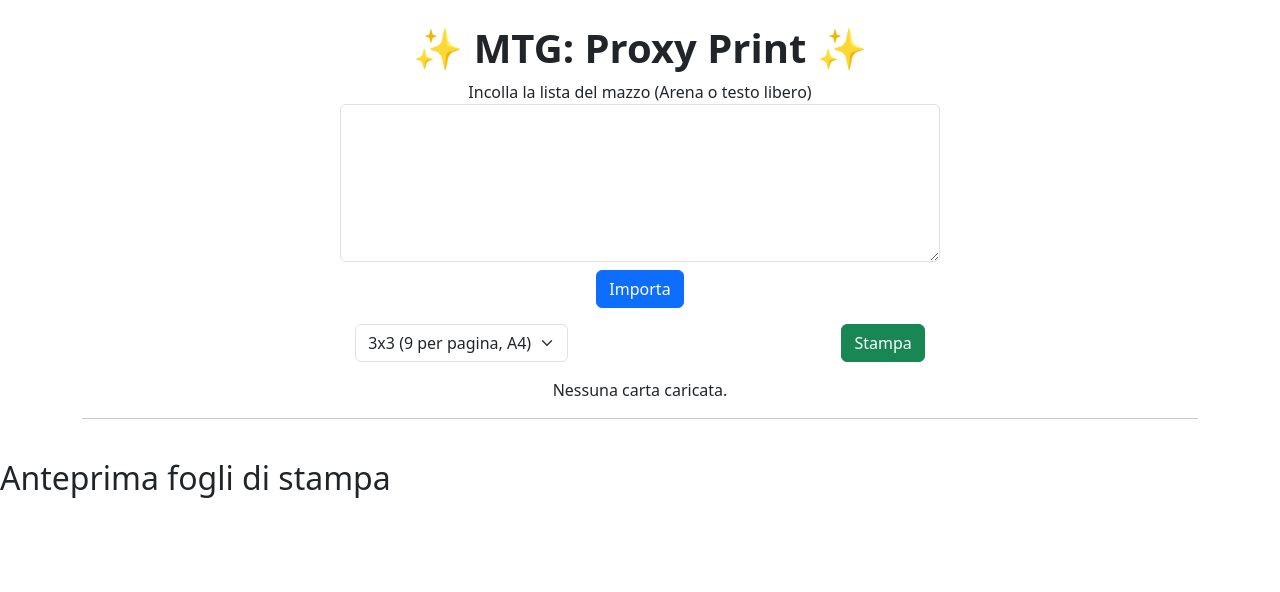
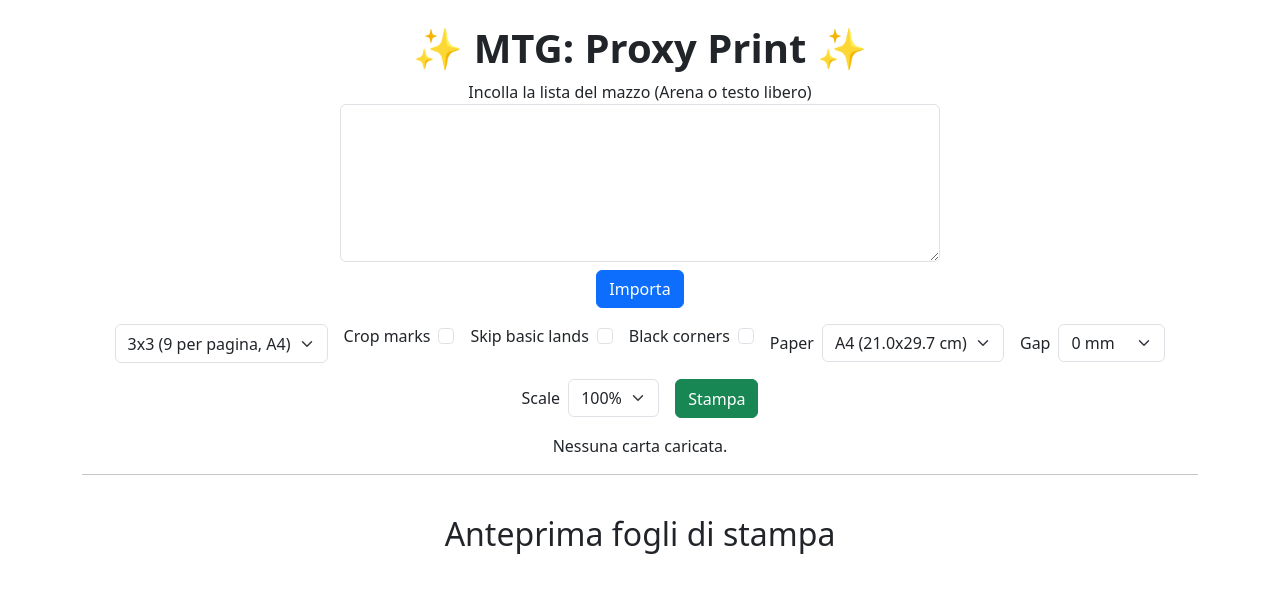
Before and after one commit to kellygreta/mtg-proxy, a React (Vite) app: page / in a window 1280 px wide. Shown: the top 592 px of the page. Built offline with nearby package versions, Linux system fonts and the light colour scheme.

Commit message:
adding option to proxy print - some fix

```diff
--- a/src/App.jsx
+++ b/src/App.jsx
@@ -1,4 +1,5 @@
-import { useState } from "react";
+import { useState, useRef } from "react";
+import { useReactToPrint } from "react-to-print";
 import { fetchCardsByNames } from "./api/scryfall";
 import PrintView from "./components/PrintView";
 import CardGrid from "./components/CardGrid";
@@ -7,6 +8,19 @@
 export default function App() {
   const [cards, setCards] = useState([]);
   const [layout, setLayout] = useState("3x3"); // default
+  const [cropMarks, setCropMarks] = useState(false);
+  const [skipBasicLands, setSkipBasicLands] = useState(false);
+  const [blackCorners, setBlackCorners] = useState(false);
+  // const [playtestWatermark, setPlaytestWatermark] = useState(false);
+  const [paperSize, setPaperSize] = useState("A4");
+  const [gap, setGap] = useState(4);
+  const [scale, setScale] = useState(1);
+
+  const printRef = useRef(null);
+  const handlePrint = useReactToPrint({
+    contentRef: printRef,
+    documentTitle: "MTG Proxy Print",
+  });
 
   async function handleImport(parsedList) {
     try {
@@ -35,7 +49,7 @@
         {/* Componente per importare liste */}
         <DeckImporter onImport={handleImport} />
 
-        <div className="d-flex justify-content-evenly mb-3">
+        <div className="d-flex flex-wrap justify-content-center gap-3 mb-3 no-print">
           <select
             className="form-select w-auto"
             value={layout}
@@ -44,7 +58,85 @@
             <option value="3x3">3x3 (9 per pagina, A4)</option>
             <option value="3x4">3x4 (12 per pagina)</option>
           </select>
-          <button className="btn btn-success" onClick={() => window.print()}>
+          <div>
+            <label className="form-check-label me-2">Crop marks</label>
+            <input
+              type="checkbox"
+              className="form-check-input"
+              checked={cropMarks}
+              onChange={(e) => setCropMarks(e.target.checked)}
+            />
+          </div>
+
+          <div>
+            <label className="form-check-label me-2">Skip basic lands</label>
+            <input
+              type="checkbox"
+              className="form-check-input"
+              checked={skipBasicLands}
+              onChange={(e) => setSkipBasicLands(e.target.checked)}
+            />
+          </div>
+
+          <div>
+            <label className="form-check-label me-2">Black corners</label>
+            <input
+              type="checkbox"
+              className="form-check-input"
+              checked={blackCorners}
+              onChange={(e) => setBlackCorners(e.target.checked)}
+            />
+          </div>
+
+          {/* <div>
+            <label className="form-check-label me-2">Playtest watermark</label>
+            <input
+              type="checkbox"
+              className="form-check-input"
+              checked={playtestWatermark}
+              onChange={(e) => setPlaytestWatermark(e.target.checked)}
+            />
+          </div> */}
+
+          <div>
+            <label className="form-label me-2">Paper</label>
+            <select
+              className="form-select d-inline w-auto"
+              value={paperSize}
+              onChange={(e) => setPaperSize(e.target.value)}
+            >
+              <option value="A4">A4 (21.0x29.7 cm)</option>
+              <option value="Letter">Letter (8.5x11 in)</option>
+            </select>
+          </div>
+
+          <div>
+            <label className="form-label me-2">Gap</label>
+            <select
+              className="form-select d-inline w-auto"
+              value={gap}
+              onChange={(e) => setGap(e.target.value)}
+            >
+              <option value={0}>0 mm</option>
+              <option value={0.2}>0.2 mm</option>
+              <option value={1}>1 mm</option>
+              <option value={2}>2 mm</option>
+            </select>
+          </div>
+
+          <div>
+            <label className="form-label me-2">Scale</label>
+            <select
+              className="form-select d-inline w-auto"
+              value={scale}
+              onChange={(e) => setScale(e.target.value)}
+            >
+              <option value={0.95}>95%</option>
+              <option value={1}>100%</option>
+              <option value={1.05}>105%</option>
+            </select>
+          </div>
+          <button className="btn btn-success" onClick={handlePrint}>
             Stampa
           </button>
         </div>
@@ -61,8 +153,18 @@
         />
         <hr />
       </div>
-      <h2 className="no-print">Anteprima fogli di stampa</h2>
-      <PrintView cards={cards} layout={layout} />
+      <PrintView
+        ref={printRef}
+        cards={cards}
+        layout={layout}
+        cropMarks={cropMarks}
+        skipBasicLands={skipBasicLands}
+        blackCorners={blackCorners}
+        //playtestWatermark={playtestWatermark}
+        paperSize={paperSize}
+        gap={gap}
+        scale={scale}
+      />
     </>
   );
 }
--- a/src/components/PrintView.jsx
+++ b/src/components/PrintView.jsx
@@ -1,23 +1,59 @@
 import "./print.css"; // stile di stampa
+import { forwardRef } from "react";
 
-export default function PrintView({ cards = [], layout = "3x3" }) {
-  // definizione layout (quante colonne per foglio)
-  const layouts = {
-    "3x3": { cols: 3 },
-    "3x4": { cols: 3 },
-  };
+const PrintView = forwardRef(
+  (
+    {
+      cards = [],
+      layout = "3x3",
+      cropMarks,
+      skipBasicLands,
+      blackCorners,
+      // playtestWatermark,
+      paperSize,
+      gap,
+      scale,
+    },
+    ref
+  ) => {
+    const layouts = { "3x3": { cols: 3 }, "3x4": { cols: 3 } };
     const cols = layouts[layout]?.cols || 3;
 
+    // Filtra terre base se richiesto
+    const visibleCards = skipBasicLands
+      ? cards.filter((c) => !c.type_line?.includes("Basic Land"))
+      : cards;
+
     return (
-    <div className="print-wrapper">
-      <div className="print-sheet" style={{ ["--cols"]: cols }}>
-        {cards.map((c, i) => {
+      <div
+        ref={ref}
+        className={`text-center print-area ${
+          blackCorners ? "black-corners" : ""
+        }`}
+        style={{
+          ["--cols"]: cols,
+          ["--gap"]: gap,
+          ["--scale"]: scale,
+        }}
+        data-paper={paperSize}
+        data-crop={cropMarks}
+      >
+        <h2
+          className="text-center
+          "
+        >
+          Anteprima fogli di stampa
+        </h2>
+        <div className="print-sheet">
+          {visibleCards.map((c, i) => {
             const img =
               c.image_uris?.normal || c.card_faces?.[0]?.image_uris?.normal;
             return (
               <div className="card-for-print" key={c.uuid || i}>
                 <img src={img} alt={c.name} />
-              <div className="watermark">PROXY</div>
+                {/* <div className="watermark">
+                  {playtestWatermark ? "PLAYTEST" : "PROXY"}
+                </div> */}
               </div>
             );
           })}
@@ -25,3 +61,6 @@
       </div>
     );
   }
+);
+
+export default PrintView;
--- a/src/components/print.css
+++ b/src/components/print.css
@@ -1,29 +1,20 @@
 /* src/components/print.css */
 
-/* wrapper per centrare tutto su A4 */
-.print-wrapper {
-  display: flex;
-  justify-content: center;
-  align-items: center;
+/* griglia principale */
+.print-sheet {
+  display: grid;
+  grid-template-columns: repeat(var(--cols), calc(63mm * var(--scale, 1)));
+  gap: calc(var(--gap, 4) * 1mm);
+  margin: auto;
 }
 
-/* foglio di stampa */
-.print-sheet {
-  display: grid;
-  grid-template-columns: repeat(var(--cols), 63mm); /* 63mm = larghezza carta */
-  gap: 4mm; /* spaziatura costante tra le carte */
-  margin: auto;
-  padding: 0;
-}
-
-/* contenitore singola carta */
+/* singola carta */
 .card-for-print {
   position: relative;
-  width: 63mm;   /* dimensioni reali carta Magic */
-  height: 88mm;
+  width: calc(63mm * var(--scale, 1));
+  height: calc(88mm * var(--scale, 1));
   border: 0.3mm solid #000;
   overflow: hidden;
-  page-break-inside: avoid;
   break-inside: avoid;
 }
 .card-for-print img {
@@ -32,62 +23,41 @@
   object-fit: cover;
 }
 
-/* watermark */
+/* watermark opzionale */
 .card-for-print .watermark {
   position: absolute;
   top: 50%;
   left: 50%;
   transform: translate(-50%, -50%) rotate(-20deg);
-  font-size: 14mm;
-  font-weight: 700;
+  font: 700 14mm/1 sans-serif;
   opacity: 0.35;
-  color: white;
-  text-shadow: 0 0 2px black;
+  color: #fff;
+  text-shadow: 0 0 2px #000;
   pointer-events: none;
 }
 
-/* STILI DI STAMPA */
+/* modalità stampa */
 @media print {
-  body {
-    -webkit-print-color-adjust: exact;
-    print-color-adjust: exact;
-    background: white !important;
-  }
+  body { -webkit-print-color-adjust: exact; print-color-adjust: exact; background: #fff !important; }
 
-  /* nascondiamo tutto ciò che non è l’area di stampa */
-  .no-print,
-  button,
-  textarea,
-  .form-control,
-  .btn,
-  h1,
-  h2,
-  hr,
-  .container {
+  /* nascondi UI */
+  .no-print, button, textarea, .form-control, .btn, h1, h2, hr, .container {
     display: none !important;
   }
 
-  @page {
-    size: A4 portrait;
-    margin: 5mm;
-  }
+  @page { size: A4 portrait; margin: 5mm; }
 
-  .print-wrapper {
-    width: 100%;
-    height: 100%;
-    justify-content: center;
-    align-items: center;
-  }
+  .card-for-print { box-shadow: none; }
+  .black-corners .card-for-print { border: 0.5mm solid #000; }
 
-  .print-sheet {
-    margin: auto;
-    width: auto;
-    height: auto;
-    gap: 4mm;
-  }
-
-  .card-for-print {
-    border: 0.3mm solid #000;
-    box-shadow: none;
+  /* crop marks */
+  [data-crop="true"] .card-for-print::before {
+    content: "";
+    position: absolute;
+    top: -2mm; left: -2mm;
+    width: calc(100% + 4mm);
+    height: calc(100% + 4mm);
+    border: 0.2mm dashed #000;
+    pointer-events: none;
   }
 }
```
Lines whose indentation alone changed are shown as unchanged.
